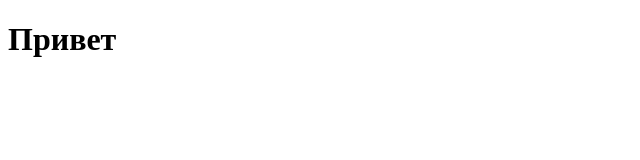
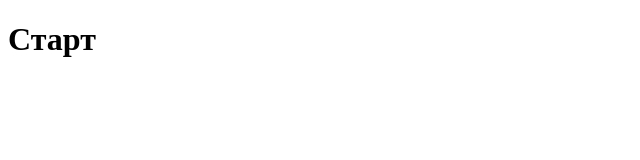
Before and after one commit to DemoUser1406/Tutorial, a plain HTML site: page index.html in a window 1280 px wide. Shown: the whole page, without its empty margins (0-640 px from the left). Drawn offline with Linux system fonts and the light colour scheme.

Commit message:
Изменяет заоловок

```diff
--- a/index.html
+++ b/index.html
@@ -7,6 +7,6 @@
     <title>Document</title>
 </head>
 <body>
-    <h1>Привет</h1>
+    <h1>Старт</h1>
 </body>
 </html>
```
